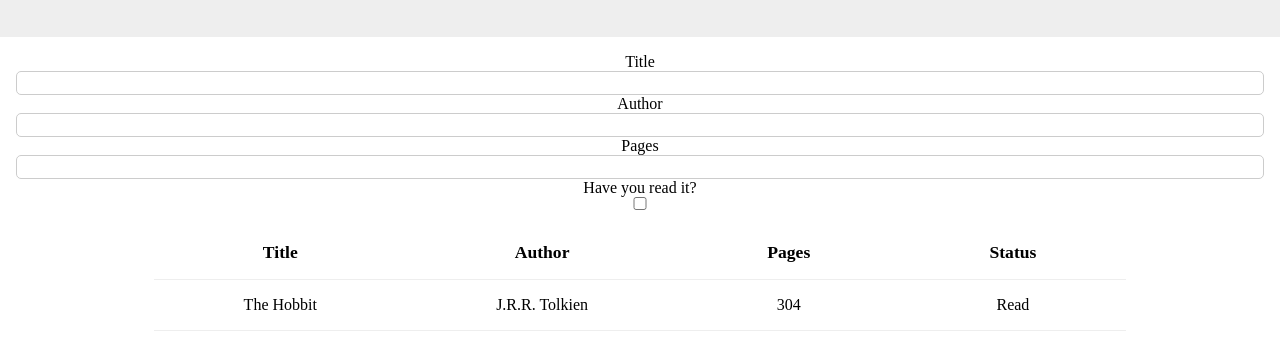
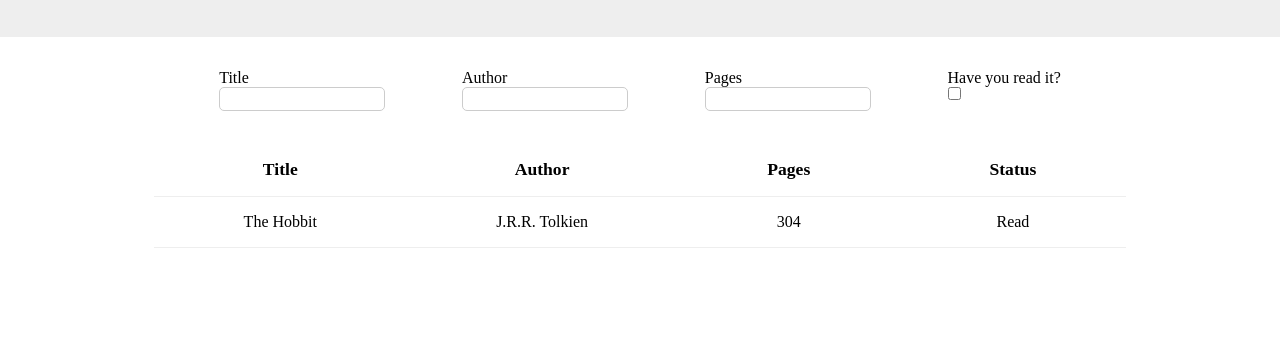
Before and after one commit to Carson77V/library-odin-project, a plain HTML site: page index.html in a window 1280 px wide. Shown: the part 123-472 px from the top of the page. Drawn offline with Linux system fonts and the light colour scheme.

Commit message:
Fix spacing issue for form

```diff
--- a/styles.css
+++ b/styles.css
@@ -28,19 +28,23 @@ header > p {
 /*All Css for the form is found below*/
 
 form {
-    text-align: center;
     margin: 1rem;
+    display: flex;
+    justify-content: center;
 }
 
 form > div {
     display: flex;
     flex-direction: column;
+    align-items: start;
+    margin: 1rem 3vw;
 }
 
 input[type="text"], input[type="number"] {
     border: 1px solid #cccccc;
     border-radius: 5px;
     padding: 2px;
+    width: 10rem;
 }
 
 /*All CSS for the table is found below*/
```
